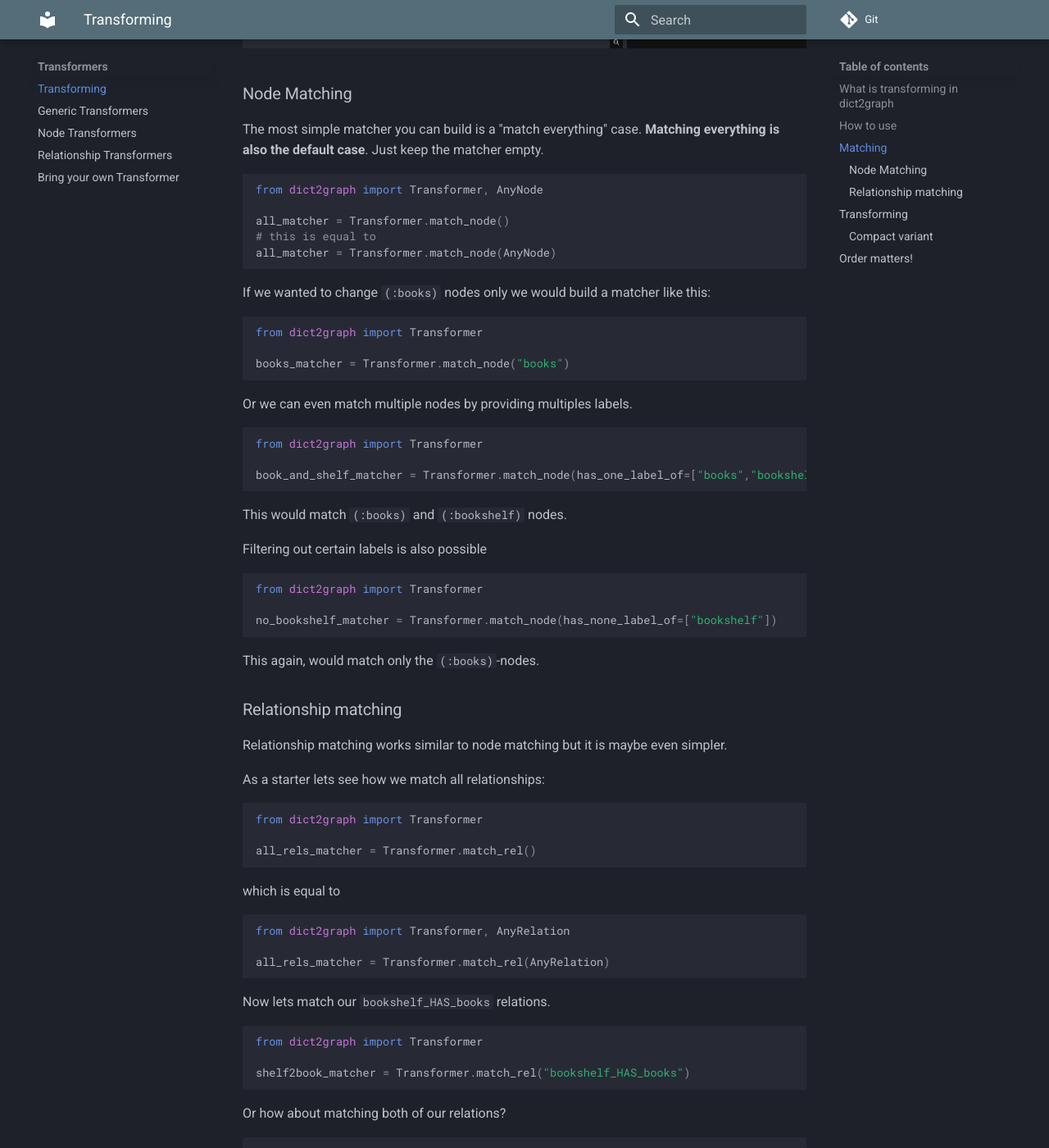
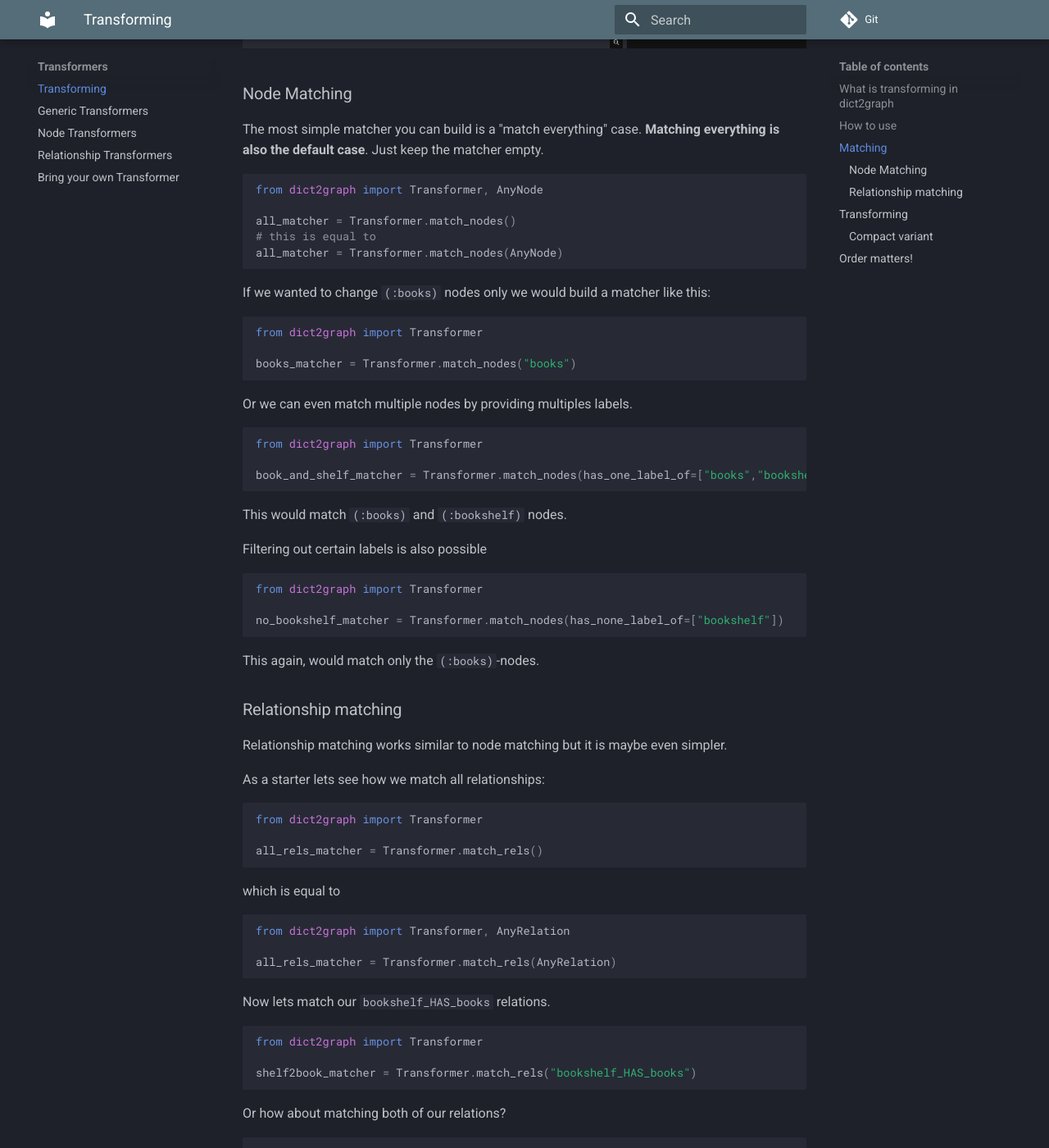
Before and after one commit to DZD-eV-Diabetes-Research/dict2graph, an MkDocs documentation site: the page built from dict2graph_docs/use_transformers.md, in a window 1280 px wide and 1400 px high, scrolled down 2106 px. Shown: the whole window at 82% size. Built offline with MkDocs 1.6.1 and Material for MkDocs 9.7.7, drawn with Linux system fonts in a browser that asks for light colours; some of the changed text lies outside the part shown.

Commit message:
minor refactor

````diff
--- a/dict2graph_docs/use_transformers.md
+++ b/dict2graph_docs/use_transformers.md
@@ -82,9 +82,9 @@ The most simple matcher you can build is a "match everything" case. **Matching e
 ```python
 from dict2graph import Transformer, AnyNode
 
-all_matcher = Transformer.match_node()
+all_matcher = Transformer.match_nodes()
 # this is equal to
-all_matcher = Transformer.match_node(AnyNode)
+all_matcher = Transformer.match_nodes(AnyNode)
 ```
 
 If we wanted to change `(:books)` nodes only we would build a matcher like this:
@@ -92,7 +92,7 @@ If we wanted to change `(:books)` nodes only we would build a matcher like this:
 ```python
 from dict2graph import Transformer
 
-books_matcher = Transformer.match_node("books")
+books_matcher = Transformer.match_nodes("books")
 ```
 
 Or we can even match multiple nodes by providing multiples labels.
@@ -100,7 +100,7 @@ Or we can even match multiple nodes by providing multiples labels.
 ```python
 from dict2graph import Transformer
 
-book_and_shelf_matcher = Transformer.match_node(has_one_label_of=["books","bookshelf"])
+book_and_shelf_matcher = Transformer.match_nodes(has_one_label_of=["books","bookshelf"])
 ```
 This would match `(:books)` and `(:bookshelf)` nodes.
 
@@ -108,7 +108,7 @@ Filtering out certain labels is also possible
 ```python
 from dict2graph import Transformer
 
-no_bookshelf_matcher = Transformer.match_node(has_none_label_of=["bookshelf"])
+no_bookshelf_matcher = Transformer.match_nodes(has_none_label_of=["bookshelf"])
 ```
 This again, would match only the `(:books)`-nodes.
 
@@ -121,7 +121,7 @@ As a starter lets see how we match all relationships:
 ```python
 from dict2graph import Transformer
 
-all_rels_matcher = Transformer.match_rel()
+all_rels_matcher = Transformer.match_rels()
 ```
 
 which is equal to
@@ -129,7 +129,7 @@ which is equal to
 ```python
 from dict2graph import Transformer, AnyRelation
 
-all_rels_matcher = Transformer.match_rel(AnyRelation)
+all_rels_matcher = Transformer.match_rels(AnyRelation)
 ```
 
 Now lets match our `bookshelf_HAS_books` relations.
@@ -137,7 +137,7 @@ Now lets match our `bookshelf_HAS_books` relations.
 ```python
 from dict2graph import Transformer
 
-shelf2book_matcher = Transformer.match_rel("bookshelf_HAS_books")
+shelf2book_matcher = Transformer.match_rels("bookshelf_HAS_books")
 ```
 
 Or how about matching both of our relations?
@@ -145,7 +145,7 @@ Or how about matching both of our relations?
 ```python
 from dict2graph import Transformer
 
-both_matcher = Transformer.match_rel(
+both_matcher = Transformer.match_rels(
     ["bookshelf_HAS_books", "bookshelf_LIST_HAS_books"]
 )
 ```
@@ -155,7 +155,7 @@ Of course filtering is possible as well. lets filter `bookshelf_HAS_books` away
 ```python
 from dict2graph import Transformer
 
-filter_matcher = Transformer.match_rel(
+filter_matcher = Transformer.match_rels(
     relation_type_is_not_in=["bookshelf_HAS_books"]
 )
 ```
@@ -190,7 +190,7 @@ data = {
         }
     }
 # we just learned how to "match". lets apply it:
-bookshelf_matcher = Transformer.match_node("bookshelf")
+bookshelf_matcher = Transformer.match_nodes("bookshelf")
 add_prop_transformator = NodeTrans.AddProperty({"material":"wood"})
 
 # the next thing we should do is to attach the transformator to our dict2graph instance
@@ -253,7 +253,7 @@ data = {
 }
 d2g = Dict2graph()
 d2g.add_transformation(
-    Transformer.match_node("bookshelf").do(NodeTrans.AddProperty({"material": "wood"}))
+    Transformer.match_nodes("bookshelf").do(NodeTrans.AddProperty({"material": "wood"}))
 )
 d2g.parse(data)
 NEO4J_DRIVER = GraphDatabase.driver("neo4j://localhost")
@@ -276,8 +276,8 @@ data = {"bookshelf": {"Genre": "Explaining the world"}}
 d2g = Dict2graph()
 d2g.add_transformation(
     [
-        Transformer.match_node("bookshelf").do(NodeTrans.AddProperty({"mtr": "wood"})),
-        Transformer.match_node("bookshelf").do(
+        Transformer.match_nodes("bookshelf").do(NodeTrans.AddProperty({"mtr": "wood"})),
+        Transformer.match_nodes("bookshelf").do(
             NodeTrans.OverridePropertyName("mtr", "material")
         ),
     ]
@@ -311,10 +311,10 @@ data = {"bookshelf": {"Genre": "Explaining the world"}}
 d2g = Dict2graph()
 d2g.add_transformation(
     [
-        Transformer.match_node("bookshelf").do(
+        Transformer.match_nodes("bookshelf").do(
             NodeTrans.OverridePropertyName("mtr", "material")
         ),
-        Transformer.match_node("bookshelf").do(NodeTrans.AddProperty({"mtr": "wood"})),
+        Transformer.match_nodes("bookshelf").do(NodeTrans.AddProperty({"mtr": "wood"})),
     ]
 )
 d2g.parse(data)
--- a/scratchbook.py
+++ b/scratchbook.py
@@ -19,8 +19,8 @@ data = {"bookshelf": {"Genre": "Explaining the world"}}
 d2g = Dict2graph()
 d2g.add_transformation(
     [
-        Transformer.match_node("bookshelf").do(NodeTrans.AddProperty({"mtr": "wood"})),
-        Transformer.match_node("bookshelf").do(
+        Transformer.match_nodes("bookshelf").do(NodeTrans.AddProperty({"mtr": "wood"})),
+        Transformer.match_nodes("bookshelf").do(
             NodeTrans.OverridePropertyName("mtr", "material")
         ),
     ]
````
Also changed, not shown: other parts of dict2graph_docs/use_transformers.md (+4 -4 lines), README.md (+3 -3 lines), dict2graph_docs/index.md (+3 -3 lines), 9 other files.
